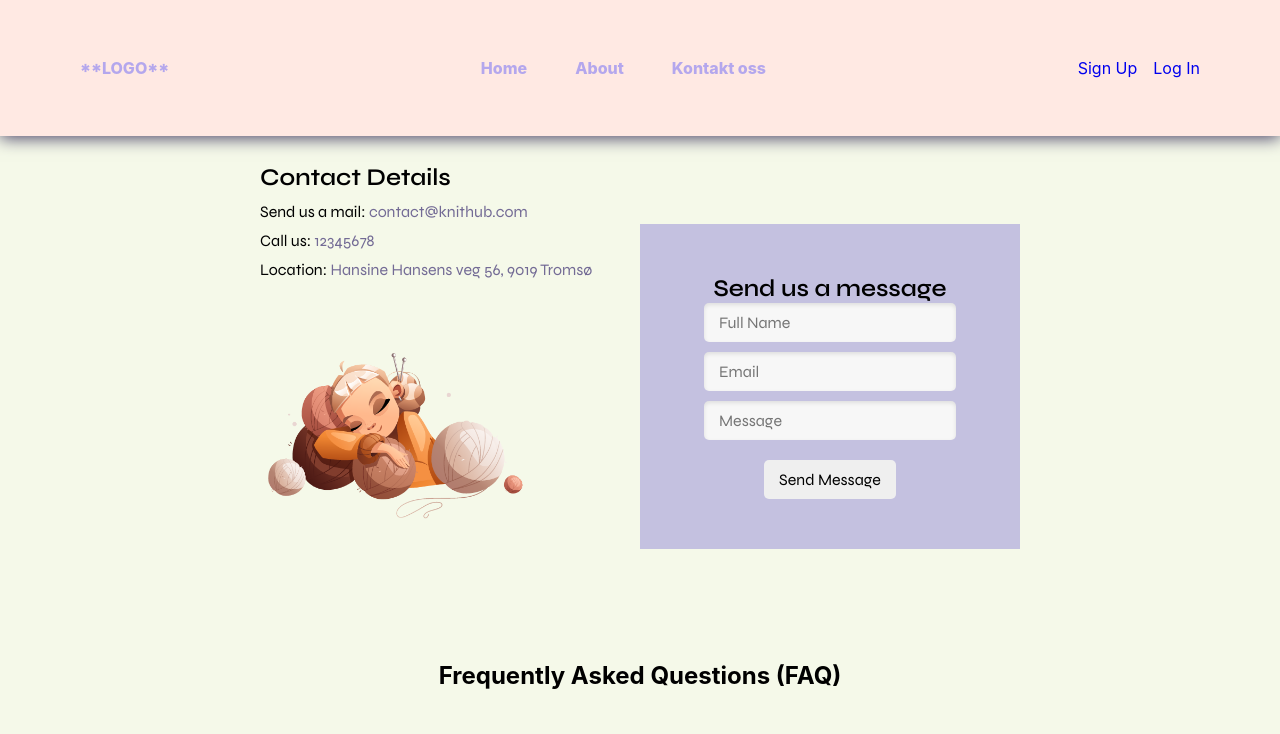
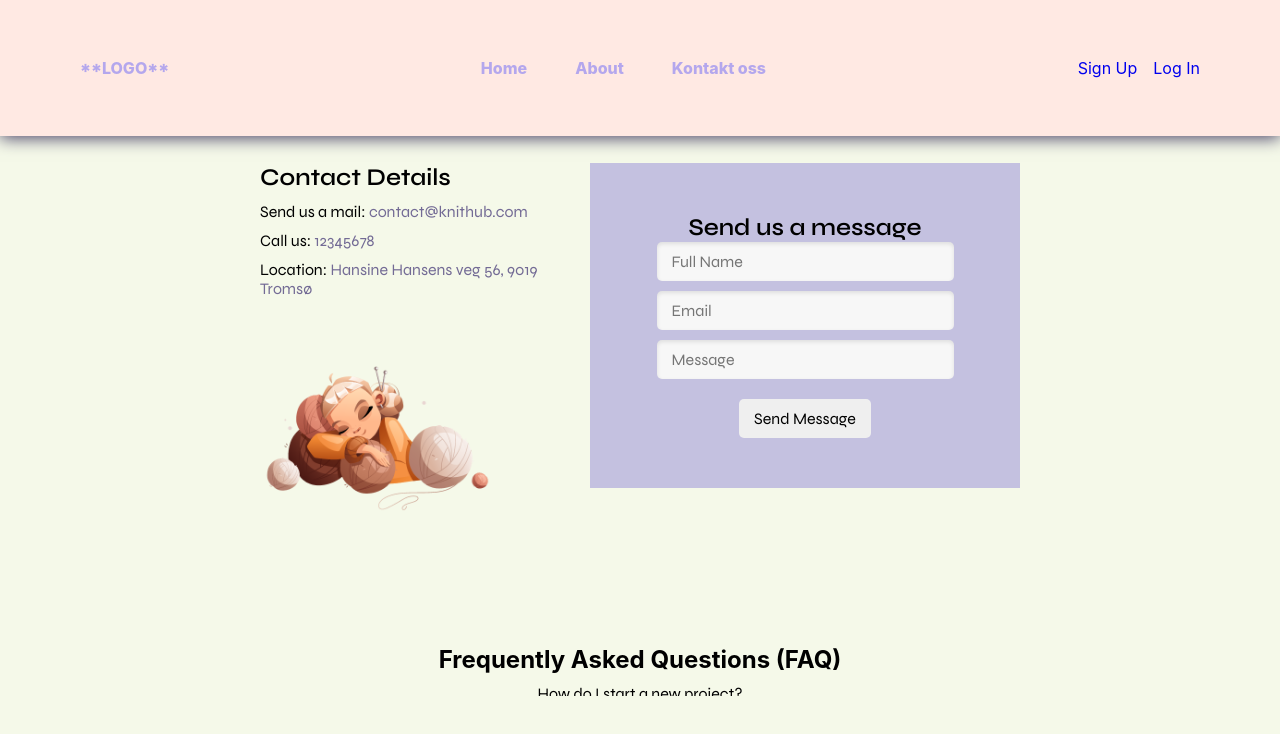
Before and after one commit to uit-inf-2900/Team12, a React (Create React App) app in the folder front/: page /kontaktoss in a window 1280 px wide. Shown: the top 734 px of the page. Built offline with nearby package versions, Linux system fonts and the light colour scheme.

Commit message:
the boxes in contact form are equal

```diff
--- a/front/src/pages/ContactUs/ContactUs.css
+++ b/front/src/pages/ContactUs/ContactUs.css
@@ -9,14 +9,15 @@
 /* ------------- CONTACT INFO  ------------- */
 /* Overall form layout */
 .contact-form-box {
-    flex: 0 0 50%; /* Deler halvparten av bredden av flex container */
     height: 100%; /* Sett høyden til 100% av foreldrecontaineren */
     padding: 50px;
-    margin: 20px 0;
     background-color: var(--main-light); /* Lett bakgrunnsfarge */
+    display: flex;
+    flex-direction: column;
+    height: 100%;
 }
 
-
+/* Message box */
 .contact-form-container {
     max-width: 800px;
     margin: 0 auto;
@@ -24,24 +25,29 @@
     font-family: var( --body-font);
     font-size: var(--normal-font-size);
     display: flex;
+    flex-direction: row;
+    align-items: stretch;
     justify-content: space-between;
-    align-items: center;
-    flex-wrap: wrap; /* Tillat vikling til neste linje hvis nødvendig */
+    flex-wrap: wrap;
 }
 
 /* Style for contact details */
 .contact-details {
-    flex: 0 0 50%; /* Deler halvparten av bredden av flex container */
     margin-bottom: 2em;
     text-align: left;
     color: var(--primary-color);
-    height: 100%; /* Sett høyden til 100% av foreldrecontaineren */
+    height: 100%;
+}
 
+/* contactdetails and message box takes 50/50 of the screen */
+.contact-details, .contact-form-box {
+    flex: 1;
 }
+
 
 /* Style for the contact details */
 .contact-details p {
-    margin: 10px 0; /* add more space around */
+    margin: 10px 0;
 }
 
 /* For the links in the contact details */
@@ -56,15 +62,14 @@
     border-bottom: 1px solid;
 }
 
+/* Image under contact details */
 .contact-image {
     max-width: 70%;
     height: auto;
-    display: block; /* Sett bildet som et blokkelement */
-    padding: 0; /* Fjern padding */
-    margin-right: 10px; /* Juster høyremargen etter behov */
+    display: block;
+    padding: 0;
     float: left;
 }
-
 
 
 
@@ -73,6 +78,7 @@
     padding-top: 2rem;
 }
 
+/* The questions that are displayes */
 .faq-question {
     background: none;
     color: var(--primary-color);
@@ -84,6 +90,7 @@
     color: var(--shadow-color);
 }
 
+/* The answers to the questions */
 .faq-answer {
     margin-left: 20px;
     padding-bottom: 1rem;
```
